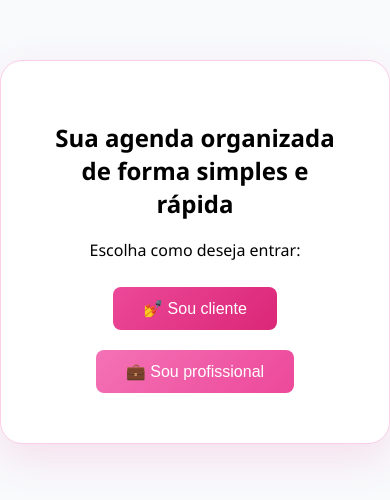
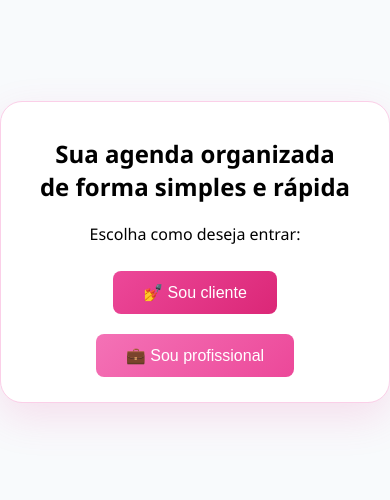
Before and after one commit to espiaoremote-bot/agenda-pro, a React (Vite) app: page / in a window 390 px wide. Shown: the part 170-670 px from the top of the page. Built offline with nearby package versions, Linux system fonts and the light colour scheme.

Commit message:
Ajuste responsivo para celular

```diff
--- a/src/App.css
+++ b/src/App.css
@@ -834,3 +834,22 @@ body,
   background: #f8fafc !important;
   border: none !important;
 }
+
+@media (max-width: 600px) {
+
+  .card {
+    width: 100%;
+    padding: 15px;
+    box-sizing: border-box;
+  }
+
+  .resumo-dashboard {
+    flex-direction: column;
+    width: 100%;
+  }
+
+  .resumo-card {
+    width: 100%;
+  }
+
+}
```
